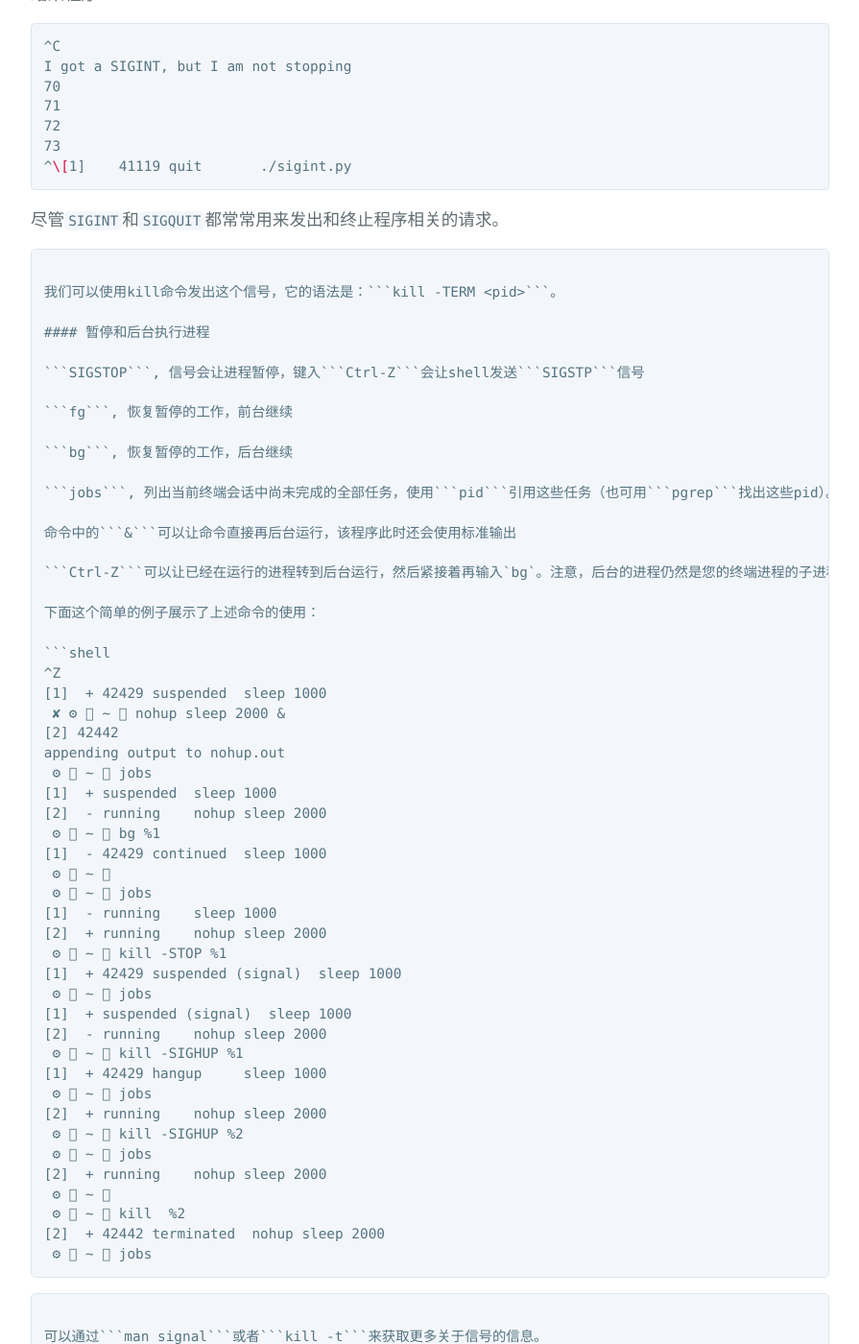
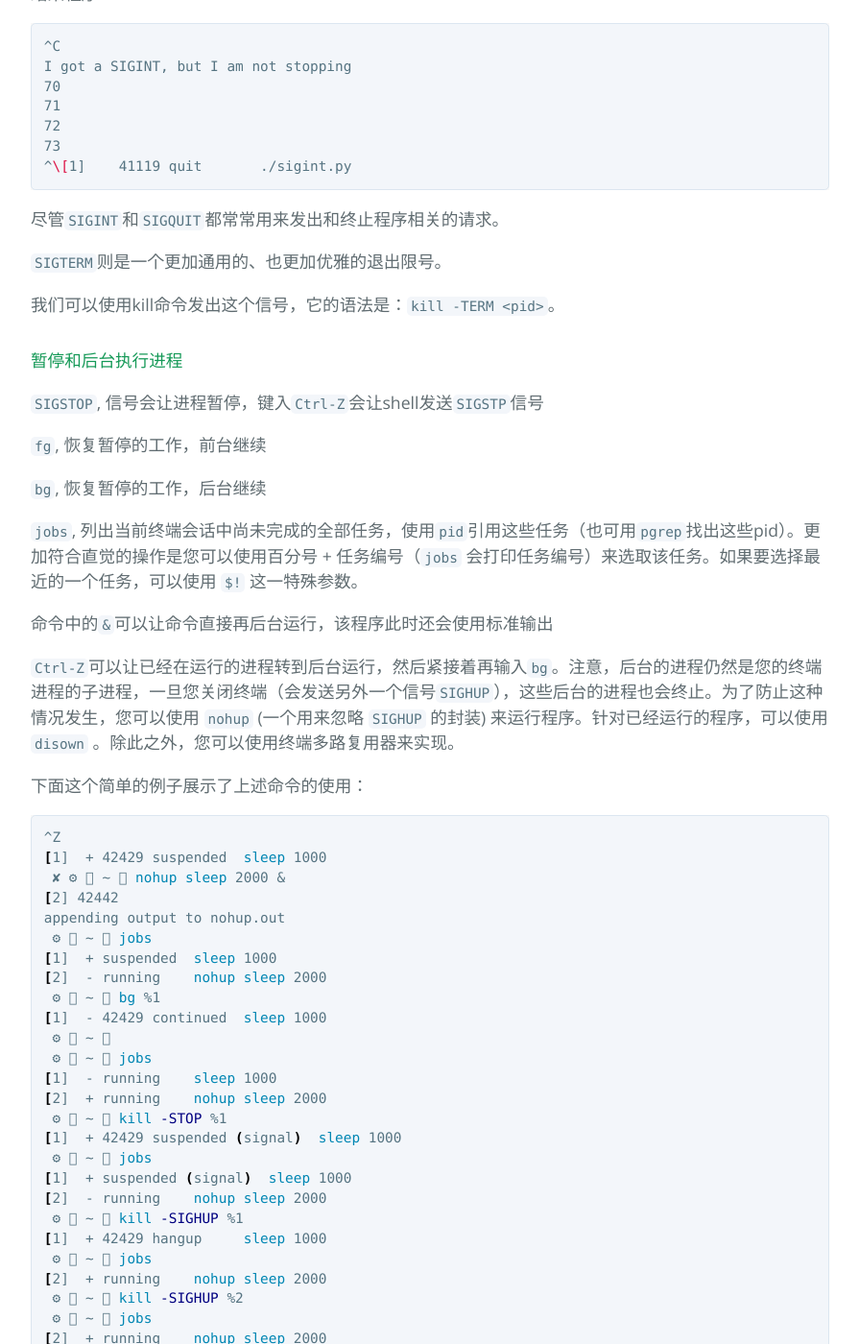
Before and after one commit to yafengxn/yafengxn.github.io, a Jekyll site: the page built from _posts/2020-11-10-missing-semester-0x05命令行环境.md, in a window 1280 px wide and 1400 px high, scrolled down 986 px. Shown: the whole window at 96% size, without its empty margins (192-1087 px from the left). Built offline with Jekyll 4.4.1, drawn with Linux system fonts in a browser that asks for light colours; our own code applies the rules of GitHub Pages for plain Markdown files; some of the changed text lies outside the part shown.

Commit message:
update new article 2020-11-10-missing-semester-0x05命令行环境.md

````diff
--- a/_posts/2020-11-10-missing-semester-0x05命令行环境.md
+++ b/_posts/2020-11-10-missing-semester-0x05命令行环境.md
@@ -35,25 +35,25 @@ I got a SIGINT, but I am not stopping
 ^\[1]    41119 quit       ./sigint.py
 ```
 
-尽管```SIGINT```和```SIGQUIT```都常常用来发出和终止程序相关的请求。
+尽管`SIGINT`和`SIGQUIT`都常常用来发出和终止程序相关的请求。
 
-```SIGTERM```则是一个更加通用的、也更加优雅的退出限号。
+`SIGTERM`则是一个更加通用的、也更加优雅的退出限号。
 
-我们可以使用kill命令发出这个信号，它的语法是：```kill -TERM <pid>```。
+我们可以使用kill命令发出这个信号，它的语法是：`kill -TERM <pid>`。
 
 #### 暂停和后台执行进程
 
-```SIGSTOP```, 信号会让进程暂停，键入```Ctrl-Z```会让shell发送```SIGSTP```信号
+`SIGSTOP`, 信号会让进程暂停，键入`Ctrl-Z`会让shell发送`SIGSTP`信号
 
-```fg```, 恢复暂停的工作，前台继续
+`fg`, 恢复暂停的工作，前台继续
 
-```bg```, 恢复暂停的工作，后台继续
+`bg`, 恢复暂停的工作，后台继续
 
-```jobs```, 列出当前终端会话中尚未完成的全部任务，使用```pid```引用这些任务（也可用```pgrep```找出这些pid）。更加符合直觉的操作是您可以使用百分号 + 任务编号（`jobs` 会打印任务编号）来选取该任务。如果要选择最近的一个任务，可以使用 `$!` 这一特殊参数。
+`jobs`, 列出当前终端会话中尚未完成的全部任务，使用```pid```引用这些任务（也可用```pgrep```找出这些pid）。更加符合直觉的操作是您可以使用百分号 + 任务编号（`jobs` 会打印任务编号）来选取该任务。如果要选择最近的一个任务，可以使用 `$!` 这一特殊参数。
 
-命令中的```&```可以让命令直接再后台运行，该程序此时还会使用标准输出
+命令中的`&`可以让命令直接再后台运行，该程序此时还会使用标准输出
 
-```Ctrl-Z```可以让已经在运行的进程转到后台运行，然后紧接着再输入`bg`。注意，后台的进程仍然是您的终端进程的子进程，一旦您关闭终端（会发送另外一个信号`SIGHUP`），这些后台的进程也会终止。为了防止这种情况发生，您可以使用 [`nohup`](http://man7.org/linux/man-pages/man1/nohup.1.html) (一个用来忽略 `SIGHUP` 的封装) 来运行程序。针对已经运行的程序，可以使用`disown` 。除此之外，您可以使用终端多路复用器来实现。
+`Ctrl-Z`可以让已经在运行的进程转到后台运行，然后紧接着再输入`bg`。注意，后台的进程仍然是您的终端进程的子进程，一旦您关闭终端（会发送另外一个信号`SIGHUP`），这些后台的进程也会终止。为了防止这种情况发生，您可以使用 [`nohup`](http://man7.org/linux/man-pages/man1/nohup.1.html) (一个用来忽略 `SIGHUP` 的封装) 来运行程序。针对已经运行的程序，可以使用`disown` 。除此之外，您可以使用终端多路复用器来实现。
 
 下面这个简单的例子展示了上述命令的使用：
 
````
Also changed, not shown: 1 other file.
